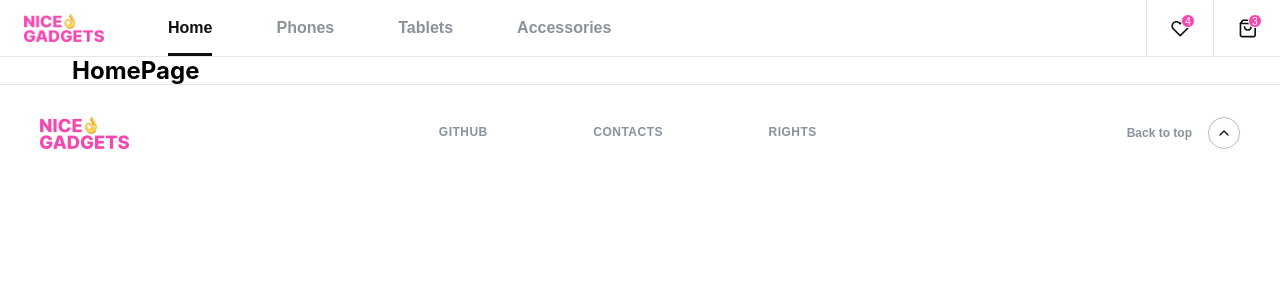
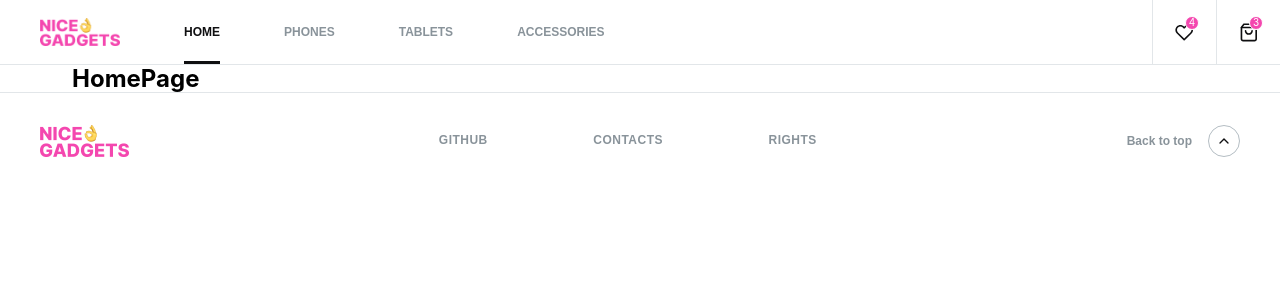
Before and after one commit to fe-may23-bugs-and-hugs/nice-gadgets-fe, a React (Create React App) app: page / in a window 1280 px wide. Shown: the top 300 px of the page. Built offline with nearby package versions, Linux system fonts and the light colour scheme.

Commit message:
add header with burger menu and props for favorites and bag

```diff
--- a/src/module/shared/Header/Header.styled.tsx
+++ b/src/module/shared/Header/Header.styled.tsx
@@ -1,58 +1,84 @@
-import styled, { css } from 'styled-components';
+import styled, { css, ThemeContext } from 'styled-components';
+import { useContext } from 'react';
 import { NavLink } from 'react-router-dom';
 
 interface IconElementProps {
   hasPinkCircle?: boolean;
   circleText?: number;
+  isMenuOpen?: boolean;
 }
 
-export const HeaderElement = styled.header`
+export interface mobileProps {
+  isMenuOpen: boolean;
+}
+
+export const HeaderElement = styled.header<mobileProps>`
   display: flex;
   justify-content: space-between;
   align-items: center;
   margin: auto;
   border-bottom: 1px solid ${({ theme }) => theme.colors.grayElements};
-  line-height: ${({ theme }) => theme.fonts.lineHeightXxl};
+
+  height: ${({ isMenuOpen }) => (isMenuOpen ? '100vh' : 'auto')};
+  flex-direction: ${({ isMenuOpen }) => (isMenuOpen ? 'column' : 'row')};
+`;
+
+export const BarElement = styled.div<mobileProps>`
+  display: flex;
+  align-items: center;
+  gap: 32px;
+
+  flex-direction: ${({ isMenuOpen }) => (isMenuOpen ? 'column' : 'row')};
+  width: ${({ isMenuOpen }) => (isMenuOpen ? '100%' : 'auto')};
+
   @media (min-width: 1200px) {
-    line-height: ${({ theme }) => theme.fonts.lineHeightXxxl};
+    gap: 48px;
+    margin: 0 24px;
   }
 `;
 
-export const NavElement = styled.nav`
+export const NavElement = styled.nav<mobileProps>`
   font-family: ${({ theme }) => theme.fonts.name};
-  font-size: ${({ theme }) => theme.fonts.sizeS};
+  font-size: ${({ theme }) => theme.fonts.sizeXxs};
   font-weight: ${({ theme }) => theme.fonts.weightBold};
   color: ${({ theme }) => theme.colors.graySecondary};
+  line-height: ${({ theme }) => theme.fonts.lineHeightTablet};
+  align-items: center;
 
   @media (max-width: 639px) {
-    display: none;
+    display: ${({ isMenuOpen }) => (isMenuOpen ? 'flex' : 'none')};
+  }
+
+
+  @media (min-width: 1200px) {
+    line-height: ${({ theme }) => theme.fonts.lineHeightDesktop};
   }
 `;
 
-export const BarElement = styled.div`
-  display: flex;
-  align-items: center;
-  margin: 0 24px;
-  gap: 32px;
+export const ImgArea = styled(NavLink)<mobileProps>`
+  width: 100%;
 
-  @media (min-width: 1200px) {
-    gap: 64px;
-  }
+  border-bottom: ${({ isMenuOpen, theme }) => (
+    isMenuOpen ? `1px solid ${theme.colors.grayElements}` : 'none')};
 `;
 
 export const ImgElement = styled.img`
   height: auto;
   max-width: 64px;
   align-self: center;
+  margin: 13px 16px;
 
   @media (min-width: 1200px) {
     max-width: 80px;
   }
 `;
 
-export const UlElement = styled.ul`
+export const UlElement = styled.ul<mobileProps>`
   display: flex;
   gap: 32px;
+  align-items: center;
+
+  flex-direction: ${({ isMenuOpen }) => (isMenuOpen ? 'column' : 'row')};
 
   @media (min-width: 1200px) {
     gap: 64px;
@@ -73,13 +99,14 @@ export const LiElement = styled.li`
 export const LinkElement = styled(NavLink)`
   display: block;
   position: relative;
+  text-transform: uppercase;
 
   &.active {
     color: ${({ theme }) => theme.colors.grayPrimary};
     font-weight: ${({ theme }) => theme.fonts.weightBold};
 
     &:after {
-      content: "";
+      content: '';
       position: absolute;
       bottom: 0;
       left: 0;
@@ -90,15 +117,19 @@ export const LinkElement = styled(NavLink)`
   }
 `;
 
-export const IconsSection = styled.div`
+export const IconsSection = styled.div<mobileProps>`
   display: flex;
   justify-content: space-between;
   align-items: center;
+  width: ${({ isMenuOpen }) => (isMenuOpen ? '100%' : 'auto')};
+  height: ${({ isMenuOpen }) => (isMenuOpen ? '48px' : 'auto')};
+  border-top: ${({ isMenuOpen, theme }) => (
+    isMenuOpen ? `1px solid ${theme.colors.grayElements}` : 'none')};
 `;
 
 export const IconElement = styled.div<IconElementProps>`
   position: relative;
-  padding: 0 12px;
+  width: 48px;
   cursor: pointer;
   transition: background-color ${({ theme }) => theme.transition.slower};
 
@@ -127,15 +158,51 @@ export const IconElement = styled.div<IconElementProps>`
           top: 25%;
           left: 62%;
         }
+
+        @media (max-width: 640px) {
+          left: 54%;
+        }
       }
     `};
 
   @media (min-width: 1200px) {
-    padding: 0 24px;
+    width: 64px
   }
 
   &:not(:last-child) {
-    display: none;
+    ${({ isMenuOpen }) => {
+    const theme = useContext(ThemeContext);
+
+    if (!theme) {
+      return '';
+    }
+
+    return isMenuOpen
+      ? css`
+          &:first-child {
+            display: block;
+            width: 100%;
+            position: relative;
+
+            svg {
+              margin-left: auto;
+              margin-right: auto;
+            }
+          }
+          &:nth-child(2) {
+            display: block;
+            width: 100%;
+            position: relative;
+            border-left: 1px solid ${theme.colors.grayElements};
+
+            svg {
+              margin-left: auto;
+              margin-right: auto;
+            }
+          }
+        `
+      : 'display: none';
+  }};
   }
 
   &:hover {
@@ -145,12 +212,13 @@ export const IconElement = styled.div<IconElementProps>`
 
   svg {
     display: block;
-    line-height: ${({ theme }) => theme.fonts.lineHeightXxl};
-    height: ${({ theme }) => theme.fonts.lineHeightXxl};
+    margin-left: 35%;
+    line-height: ${({ theme }) => theme.fonts.lineHeightTablet};
+    height: ${({ theme }) => theme.fonts.lineHeightTablet};
 
     @media (min-width: 1200px) {
-      line-height: ${({ theme }) => theme.fonts.lineHeightXxxl};
-      height: ${({ theme }) => theme.fonts.lineHeightXxxl};
+      line-height: ${({ theme }) => theme.fonts.lineHeightDesktop};
+      height: ${({ theme }) => theme.fonts.lineHeightDesktop};
     }
   }
   border-left: 1px solid ${({ theme }) => theme.colors.grayElements};
@@ -164,3 +232,22 @@ export const IconElement = styled.div<IconElementProps>`
     }
   }
 `;
+
+export const BuregerWrapper = styled.div<mobileProps>`
+  ${({ isMenuOpen }) => {
+    const theme = useContext(ThemeContext);
+
+    if (!theme) {
+      return '';
+    }
+
+    return isMenuOpen
+      ? css`
+          position: fixed;
+          width: 48px;
+          top: 0;
+          right: 0;
+        `
+      : 'position: relative;';
+  }};
+`;
--- a/src/module/shared/Header/Header.tsx
+++ b/src/module/shared/Header/Header.tsx
@@ -1,17 +1,18 @@
-import React from 'react';
+import React, { useState, useEffect } from 'react';
 import { Icon, IconSprite } from '../Sprites';
 import logo from './../../../assets/images/logo.png';
-import { NavLink } from 'react-router-dom';
 import {
   HeaderElement,
   BarElement,
   NavElement,
+  ImgArea,
   ImgElement,
   UlElement,
   LiElement,
   LinkElement,
   IconsSection,
   IconElement,
+  BuregerWrapper,
 } from './Header.styled';
 
 export const Header = () => {
@@ -20,45 +21,91 @@ export const Header = () => {
   const counterFavorites = 4;
   const counterBag = 3;
 
+  const [isMenuOpen, setIsMenuOpen] = useState(false);
+
+  const toggleMenu = () => {
+    setIsMenuOpen(!isMenuOpen);
+  };
+
+  const closeMenu = () => {
+    setIsMenuOpen(false);
+  };
+
+  useEffect(() => {
+    if (isMenuOpen) {
+      document.body.style.overflow = 'hidden';
+    } else {
+      document.body.style.overflow = '';
+    }
+
+    return () => {
+      document.body.style.overflow = '';
+    };
+  }, [isMenuOpen]);
+
   return (
-    <HeaderElement>
-      <BarElement>
-        <NavLink to="/">
-          <ImgElement src={logo}/>
-        </NavLink>
-        <NavElement>
-          <UlElement>
+    <HeaderElement isMenuOpen={isMenuOpen}>
+      <BarElement isMenuOpen={isMenuOpen}>
+        <ImgArea to="/" isMenuOpen={isMenuOpen}>
+          <ImgElement src={logo} />
+        </ImgArea>
+        <NavElement isMenuOpen={isMenuOpen}>
+          <UlElement isMenuOpen={isMenuOpen}>
             <LiElement>
-              <LinkElement to="/">Home</LinkElement>
+              <LinkElement
+                to="/"
+                onClick={isMenuOpen ? closeMenu : undefined}
+                >
+                  Home
+                </LinkElement>
             </LiElement>
             <LiElement>
-              <LinkElement to="/phones">Phones</LinkElement>
+              <LinkElement
+                to="/phones"
+                onClick={isMenuOpen ? closeMenu : undefined}
+                >
+                  Phones</LinkElement>
             </LiElement>
             <LiElement>
-              <LinkElement to="/tablets">Tablets</LinkElement>
+              <LinkElement
+                to="/tablets"
+                onClick={isMenuOpen ? closeMenu : undefined}
+                >
+                  Tablets</LinkElement>
             </LiElement>
             <LiElement>
-              <LinkElement to="/accessories">Accessories</LinkElement>
+              <LinkElement
+                to="/accessories"
+                onClick={isMenuOpen ? closeMenu : undefined}
+                >
+                  Accessories</LinkElement>
             </LiElement>
           </UlElement>
         </NavElement>
       </BarElement>
-      <IconsSection>
+      <IconsSection isMenuOpen={isMenuOpen}>
         <IconElement
           hasPinkCircle={showCircleFavorites}
           circleText={counterFavorites}
+          isMenuOpen={isMenuOpen}
         >
           <IconSprite />
           <Icon spriteName="heart" size="18px" />
         </IconElement>
-        <IconElement hasPinkCircle={showCircleBag} circleText={counterBag}>
+        <IconElement
+          hasPinkCircle={showCircleBag}
+          circleText={counterBag}
+          isMenuOpen={isMenuOpen}
+        >
           <IconSprite />
           <Icon spriteName="shopping-bag" size="18px" />
         </IconElement>
-        <IconElement>
-          <IconSprite />
-          <Icon spriteName="burger" size="18px" />
-        </IconElement>
+        <BuregerWrapper onClick={toggleMenu} isMenuOpen={isMenuOpen}>
+          <IconElement>
+            <IconSprite />
+              <Icon spriteName={isMenuOpen ? 'close' : 'burger'} size="18px" />
+          </IconElement>
+        </BuregerWrapper>
       </IconsSection>
     </HeaderElement>
   );
--- a/src/module/shared/Sprites/IconsSprite.js
+++ b/src/module/shared/Sprites/IconsSprite.js
@@ -41,7 +41,7 @@ export const IconSprite = () => {
             d="M3.52876 10.4714C3.26841 10.211 3.26841 9.7889 3.52876 9.52855L7.52876 5.52856C7.78911 5.26821 8.21122 5.26821 8.47157 5.52856L12.4716 9.52856C12.7319 9.78891 12.7319 10.211 12.4716 10.4714C12.2112 10.7317 11.7891 10.7317 11.5288 10.4714L8.00016 6.94277L4.47157 10.4714C4.21122 10.7317 3.78911 10.7317 3.52876 10.4714Z"
           />
         </symbol>
-        <symbol viewBox="0 0 12.667 12.667" id="close">
+        <symbol viewBox="0 0 15.668 14.853" id="close">
           <path
             fill-rule="evenodd"
             clip-rule="evenodd"
@@ -112,7 +112,7 @@ export const IconSprite = () => {
             d="M5.33366 6C5.70185 6 6.00033 6.29848 6.00033 6.66667C6.00033 7.1971 6.21104 7.70581 6.58611 8.08088C6.96118 8.45595 7.46989 8.66667 8.00033 8.66667C8.53076 8.66667 9.03947 8.45595 9.41454 8.08088C9.78961 7.70581 10.0003 7.1971 10.0003 6.66667C10.0003 6.29848 10.2988 6 10.667 6C11.0352 6 11.3337 6.29848 11.3337 6.66667C11.3337 7.55072 10.9825 8.39857 10.3573 9.02369C9.73223 9.64881 8.88438 10 8.00033 10C7.11627 10 6.26842 9.64881 5.6433 9.02369C5.01818 8.39857 4.66699 7.55072 4.66699 6.66667C4.66699 6.29848 4.96547 6 5.33366 6Z"
           />
         </symbol>
-        <symbol viewBox="0 0 15 12.250667" id="burger">
+        <symbol viewBox="0 0 15.668 14.853" id="burger">
           <path d="M1 4.5C1 4.08579 1.39175 3.75 1.875 3.75H14.125C14.6082 3.75 15 4.08579 15 4.5C15 4.91421 14.6082 5.25 14.125 5.25H1.875C1.39175 5.25 1 4.91421 1 4.5Z" />
           <path d="M1 8C1 7.58579 1.39175 7.25 1.875 7.25H14.125C14.6082 7.25 15 7.58579 15 8C15 8.41421 14.6082 8.75 14.125 8.75H1.875C1.39175 8.75 1 8.41421 1 8Z" />
           <path d="M1.875 10.75C1.39175 10.75 1 11.0858 1 11.5C1 11.9142 1.39175 12.25 1.875 12.25H14.125C14.6082 12.25 15 11.9142 15 11.5C15 11.0858 14.6082 10.75 14.125 10.75H1.875Z" />
--- a/src/styles/theme.tsx
+++ b/src/styles/theme.tsx
@@ -33,6 +33,8 @@ export const theme = {
     lineHeightXl: '31px',
     lineHeightXxl: '41px',
     lineHeightXxxl: '56px',
+    lineHeightTablet: '48px',
+    lineHeightDesktop: '64px',
     spacingS: '-0.01em',
     spacingDefault: '0',
     spacingM: '0.04em',
```
